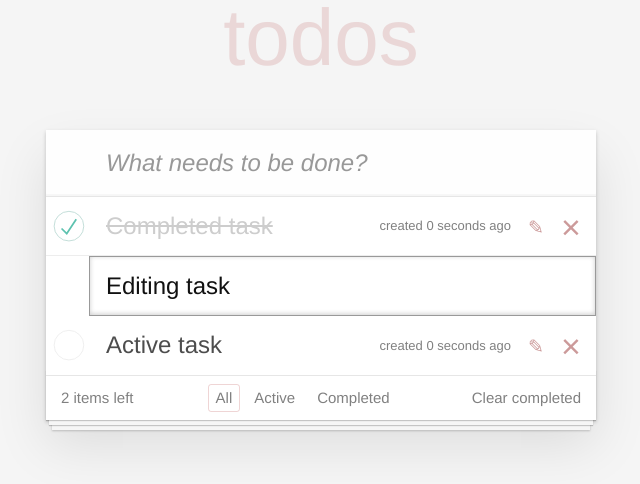
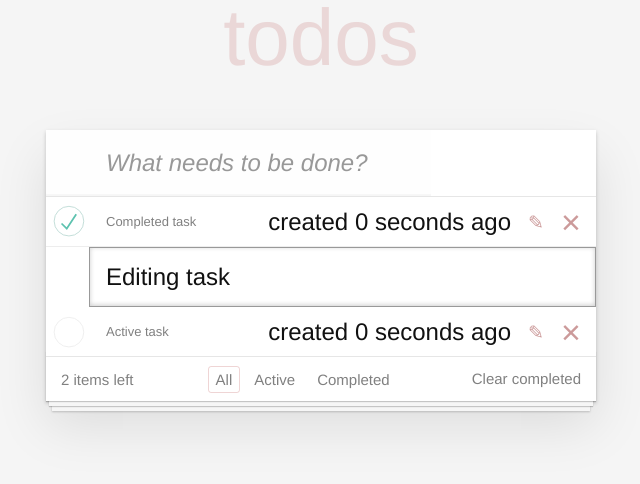
Before and after one commit to Aleksandr-Fi/react-second, a React (Create React App) app: page / in a window 1280 px wide. Shown: the top 484 px of the page, without its empty margins (319-959 px from the left). Built offline with nearby package versions, Linux system fonts and the light colour scheme.

Commit message:
Update style.css

```diff
--- a/src/style.css
+++ b/src/style.css
@@ -87,7 +87,13 @@ label {
   text-rendering: optimizeLegibility;
 }
 
+.new-todo-form {
+	display: flex;
+	margin-bottom: 0;
+}
+
 .new-todo,
+.new-todo-form .new-todo-form__timer,
 .edit {
   position: relative;
   margin: 0;
@@ -105,11 +111,20 @@ label {
   -moz-osx-font-smoothing: grayscale;
 }
 
-.new-todo {
+.new-todo, .new-todo-form .new-todo-form__timer {
   padding: 16px 16px 16px 60px;
   border: none;
   background: rgba(0, 0, 0, 0.003);
   box-shadow: inset 0 -2px 1px rgba(0, 0, 0, 0.03);
+}
+
+.new-todo {
+	width: 70%;
+}
+
+.new-todo-form .new-todo-form__timer {
+	width: 15%;
+	padding-left: 16px;
 }
 
 .main {
@@ -222,12 +237,16 @@ label {
   padding: 15px 85px 15px 60px;
 }
 
-.todo-list li label .created {
+.todo-list li .view {
+	position: relative;
+}
+
+.todo-list li label .description {
   font-size: 13px;
   color: gray;
 }
 
-.todo-list li label .description {
+.todo-list li label .title {
   word-break: break-all;
   display: block;
   line-height: 1.2;
@@ -235,20 +254,18 @@ label {
   font-weight: 400;
   color: #4d4d4d;
 }
-.todo-list li.completed label .description {
+
+.todo-list li.completed label .title {
   color: #cdcdcd;
   text-decoration: line-through;
 }
 
 .todo-list li .icon {
-  position: absolute;
-  top: 0;
-  bottom: -3px;
   width: 30px;
   height: 40px;
   font-size: 34px;
   color: #cc9a9a;
-  margin: auto 0 11px;
+  margin: auto 0;
   transition: color 0.2s ease-out;
   cursor: pointer;
 }
@@ -258,6 +275,9 @@ label {
 }
 
 .todo-list li .icon-destroy {
+	position: absolute;
+	top: 0;
+	bottom: -3px;
   right: 10px;
 }
 
@@ -266,11 +286,34 @@ label {
 }
 
 .todo-list li .icon-edit {
+	position: absolute;
+	top: 0;
+	bottom: -3px;
   font-size: 19px;
   right: 45px;
 }
+
 .todo-list li .icon-edit:after {
   content: '✎';
+}
+
+.todo-list li .icon-pause,
+.todo-list li .icon-play {
+	font-size: 18px;
+	width: 18px;
+	height: 18px;
+}
+
+.todo-list li .icon-play {
+	font-size: 15px;
+}
+
+.icon-pause:after {
+	content: '⏸';
+}
+
+.icon-play:after {
+	content: '▶';
 }
 
 .todo-list li .edit,
@@ -293,6 +336,7 @@ label {
   border-top: 1px solid #e6e6e6;
   color: gray;
 }
+
 .footer:before {
   content: '';
   position: absolute;
@@ -321,6 +365,7 @@ label {
   right: 0;
   left: 0;
 }
+
 .filters li {
   display: inline;
   cursor: default;
@@ -355,6 +400,7 @@ html .clear-completed:active {
   text-decoration: none;
   cursor: pointer;
 }
+
 .clear-completed:hover {
   text-decoration: underline;
 }
```
